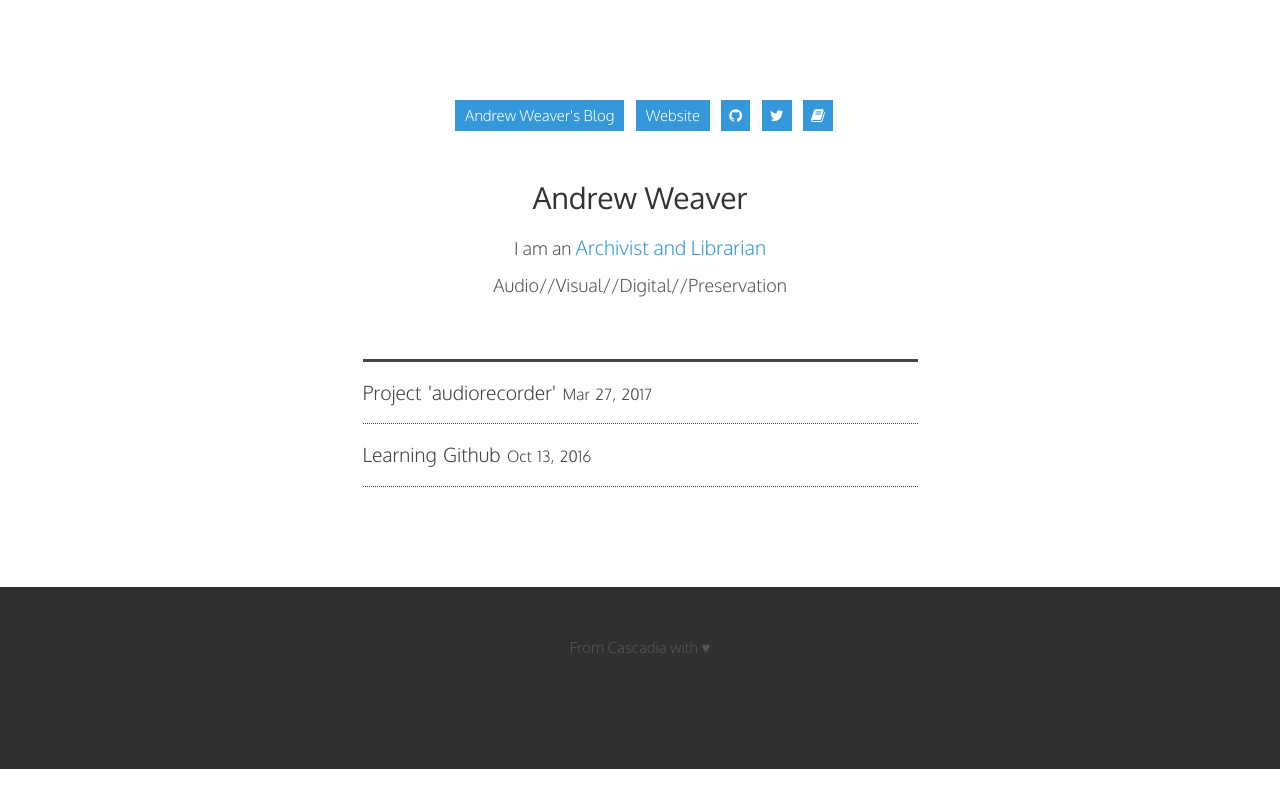
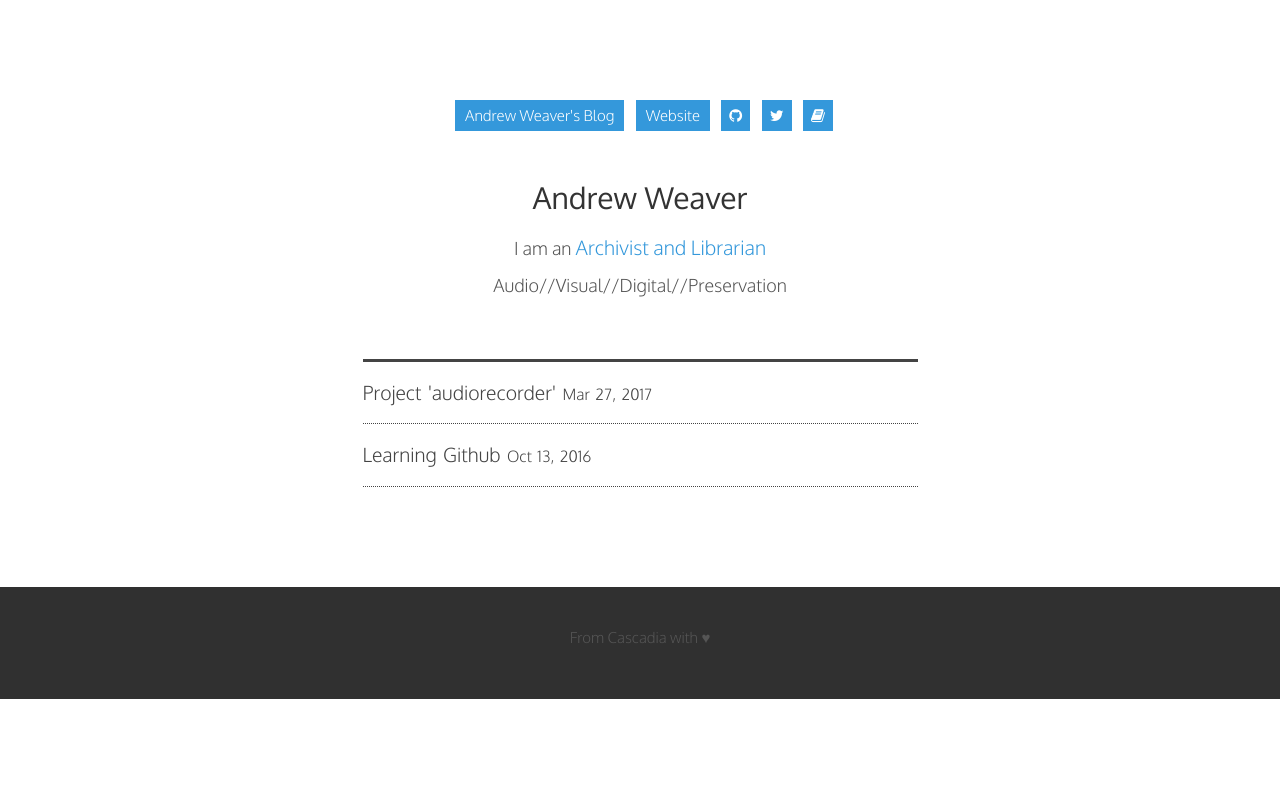
Before and after one commit to privatezero/weaverblog, a Jekyll site: the page built from index.html, in a window 1280 px wide. Shown: the top 808 px of the page. Built offline with Jekyll 4.4.1, drawn with Linux system fonts in a browser that asks for light colours.

Commit message:
make footer smaller

```diff
--- a/css/style.css
+++ b/css/style.css
@@ -129,8 +129,8 @@ i{
 }
 footer{
   background-color: #303030;
-  padding-bottom: 100px;
+  padding-bottom: 40px;
   color: #555555;
-  padding-top: 50px;
+  padding-top: 40px;
   margin-top: 100px;
 }
```
Also changed, not shown: 4 other files.
